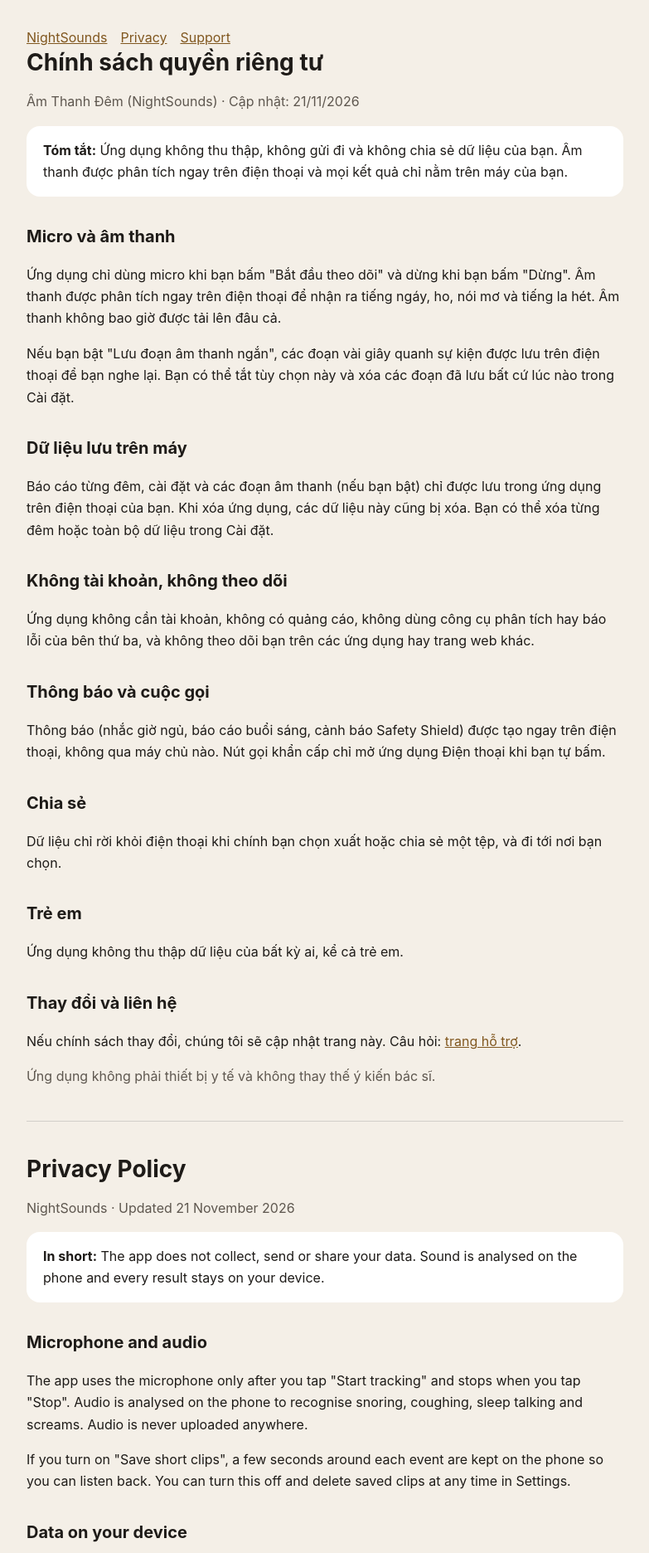
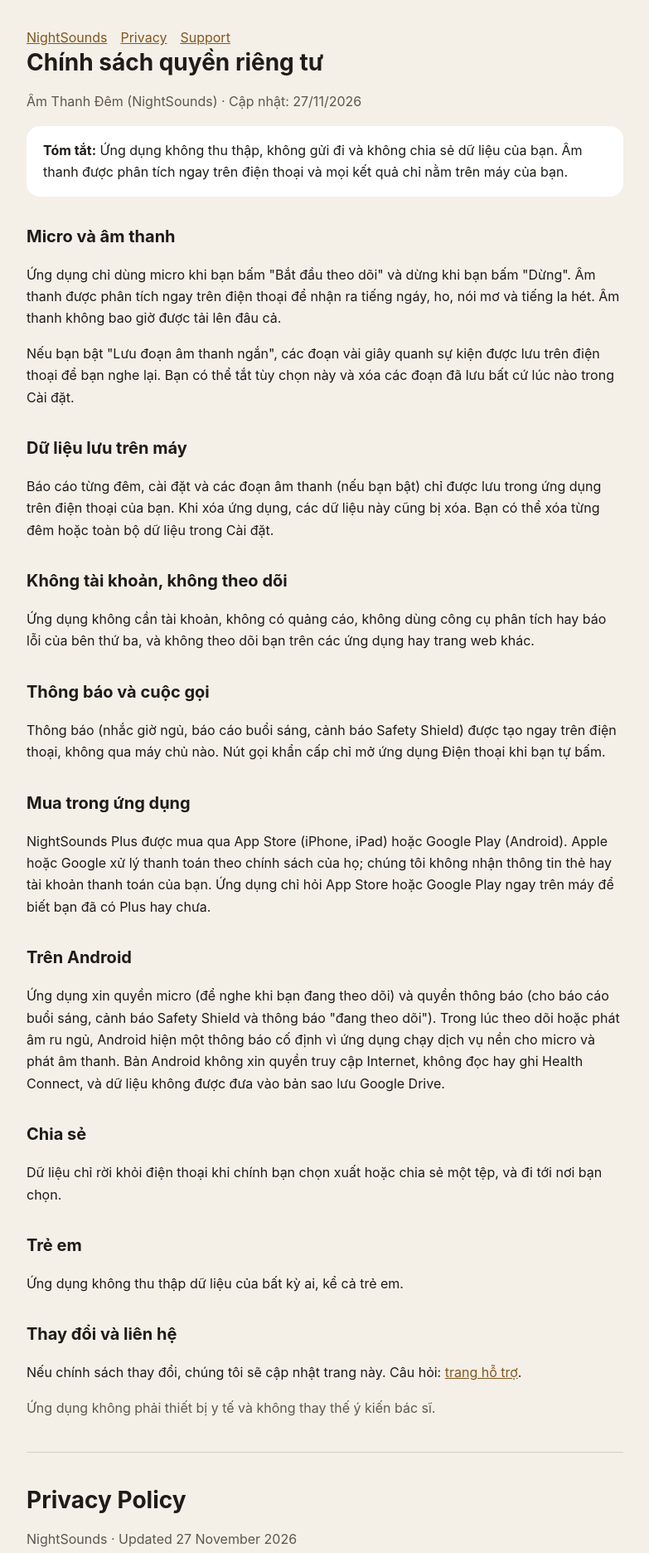
Before and after one commit to nltoan/nightsounds-legal, a plain HTML site: page privacy.html in a window 1280 px wide. Shown: the top 1872 px of the page at 83% size, without its empty margins (248-1031 px from the left). Drawn offline with Linux system fonts and the light colour scheme.

Commit message:
Add Android and in-app purchase details to privacy policy and support
Co-Authored-By: Claude Sonnet 5.5 <noreply@anthropic.com>

```diff
--- a/privacy.html
+++ b/privacy.html
@@ -11,7 +11,7 @@ nav a{margin-right:16px}hr{border:0;border-top:1px solid rgba(128,128,128,.3);ma
 <nav><a href="./">NightSounds</a><a href="privacy.html">Privacy</a><a href="support.html">Support</a></nav>
 
 <h1>Chính sách quyền riêng tư</h1>
-<p class="muted">Âm Thanh Đêm (NightSounds) · Cập nhật: 21/11/2026</p>
+<p class="muted">Âm Thanh Đêm (NightSounds) · Cập nhật: 27/11/2026</p>
 <div class="card"><strong>Tóm tắt:</strong> Ứng dụng không thu thập, không gửi đi và không chia sẻ dữ liệu của bạn. Âm thanh được phân tích ngay trên điện thoại và mọi kết quả chỉ nằm trên máy của bạn.</div>
 <h2>Micro và âm thanh</h2>
 <p>Ứng dụng chỉ dùng micro khi bạn bấm "Bắt đầu theo dõi" và dừng khi bạn bấm "Dừng". Âm thanh được phân tích ngay trên điện thoại để nhận ra tiếng ngáy, ho, nói mơ và tiếng la hét. Âm thanh không bao giờ được tải lên đâu cả.</p>
@@ -22,6 +22,10 @@ nav a{margin-right:16px}hr{border:0;border-top:1px solid rgba(128,128,128,.3);ma
 <p>Ứng dụng không cần tài khoản, không có quảng cáo, không dùng công cụ phân tích hay báo lỗi của bên thứ ba, và không theo dõi bạn trên các ứng dụng hay trang web khác.</p>
 <h2>Thông báo và cuộc gọi</h2>
 <p>Thông báo (nhắc giờ ngủ, báo cáo buổi sáng, cảnh báo Safety Shield) được tạo ngay trên điện thoại, không qua máy chủ nào. Nút gọi khẩn cấp chỉ mở ứng dụng Điện thoại khi bạn tự bấm.</p>
+<h2>Mua trong ứng dụng</h2>
+<p>NightSounds Plus được mua qua App Store (iPhone, iPad) hoặc Google Play (Android). Apple hoặc Google xử lý thanh toán theo chính sách của họ; chúng tôi không nhận thông tin thẻ hay tài khoản thanh toán của bạn. Ứng dụng chỉ hỏi App Store hoặc Google Play ngay trên máy để biết bạn đã có Plus hay chưa.</p>
+<h2>Trên Android</h2>
+<p>Ứng dụng xin quyền micro (để nghe khi bạn đang theo dõi) và quyền thông báo (cho báo cáo buổi sáng, cảnh báo Safety Shield và thông báo "đang theo dõi"). Trong lúc theo dõi hoặc phát âm ru ngủ, Android hiện một thông báo cố định vì ứng dụng chạy dịch vụ nền cho micro và phát âm thanh. Bản Android không xin quyền truy cập Internet, không đọc hay ghi Health Connect, và dữ liệu không được đưa vào bản sao lưu Google Drive.</p>
 <h2>Chia sẻ</h2>
 <p>Dữ liệu chỉ rời khỏi điện thoại khi chính bạn chọn xuất hoặc chia sẻ một tệp, và đi tới nơi bạn chọn.</p>
 <h2>Trẻ em</h2>
@@ -32,7 +36,7 @@ nav a{margin-right:16px}hr{border:0;border-top:1px solid rgba(128,128,128,.3);ma
 <hr>
 <h1 lang="en">Privacy Policy</h1>
 <div lang="en">
-<p class="muted">NightSounds · Updated 21 November 2026</p>
+<p class="muted">NightSounds · Updated 27 November 2026</p>
 <div class="card"><strong>In short:</strong> The app does not collect, send or share your data. Sound is analysed on the phone and every result stays on your device.</div>
 <h2>Microphone and audio</h2>
 <p>The app uses the microphone only after you tap "Start tracking" and stops when you tap "Stop". Audio is analysed on the phone to recognise snoring, coughing, sleep talking and screams. Audio is never uploaded anywhere.</p>
@@ -43,6 +47,10 @@ nav a{margin-right:16px}hr{border:0;border-top:1px solid rgba(128,128,128,.3);ma
 <p>No account is needed. There are no ads, no third-party analytics or crash reporting, and no tracking across other apps or websites.</p>
 <h2>Notifications and calls</h2>
 <p>Notifications (bedtime reminder, morning summary, Safety Shield alerts) are created on the phone, not by a server. The emergency call button only opens the Phone app when you tap it.</p>
+<h2>In-app purchases</h2>
+<p>NightSounds Plus is bought through the App Store (iPhone, iPad) or Google Play (Android). Apple or Google handles payment under its own policy; we never receive your card or payment account details. The app only asks the App Store or Google Play on the device whether you have Plus.</p>
+<h2>On Android</h2>
+<p>The app asks for the microphone (to listen while you track) and notifications (morning summary, Safety Shield alerts and the "tracking" notice). While tracking or playing a sleep sound, Android shows an ongoing notification because the app runs a foreground service for the microphone and audio playback. The Android app does not request Internet access, does not read or write Health Connect, and its data is not included in Google Drive backups.</p>
 <h2>Sharing</h2>
 <p>Data leaves the phone only when you choose to export or share a file, and only to the place you choose.</p>
 <h2>Children</h2>
```
Also changed, not shown: support.html (+2 -0 lines).
